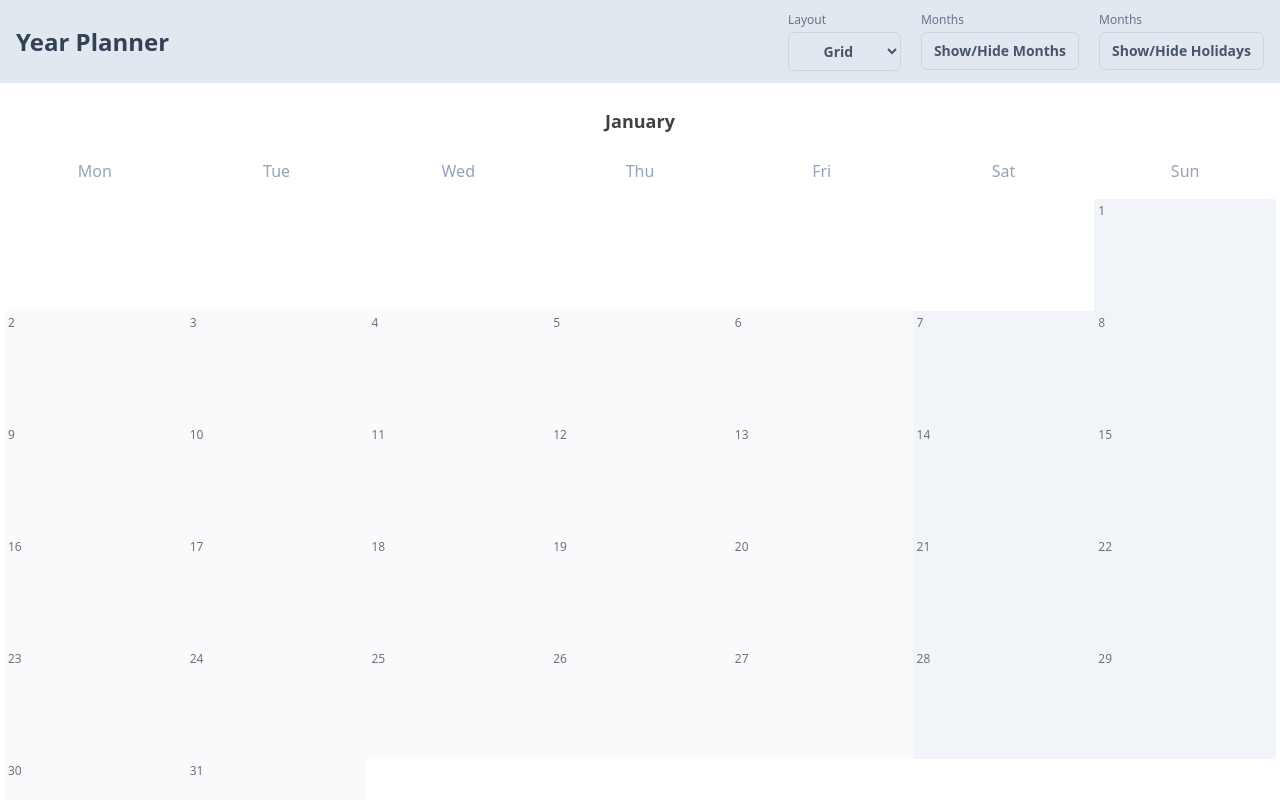
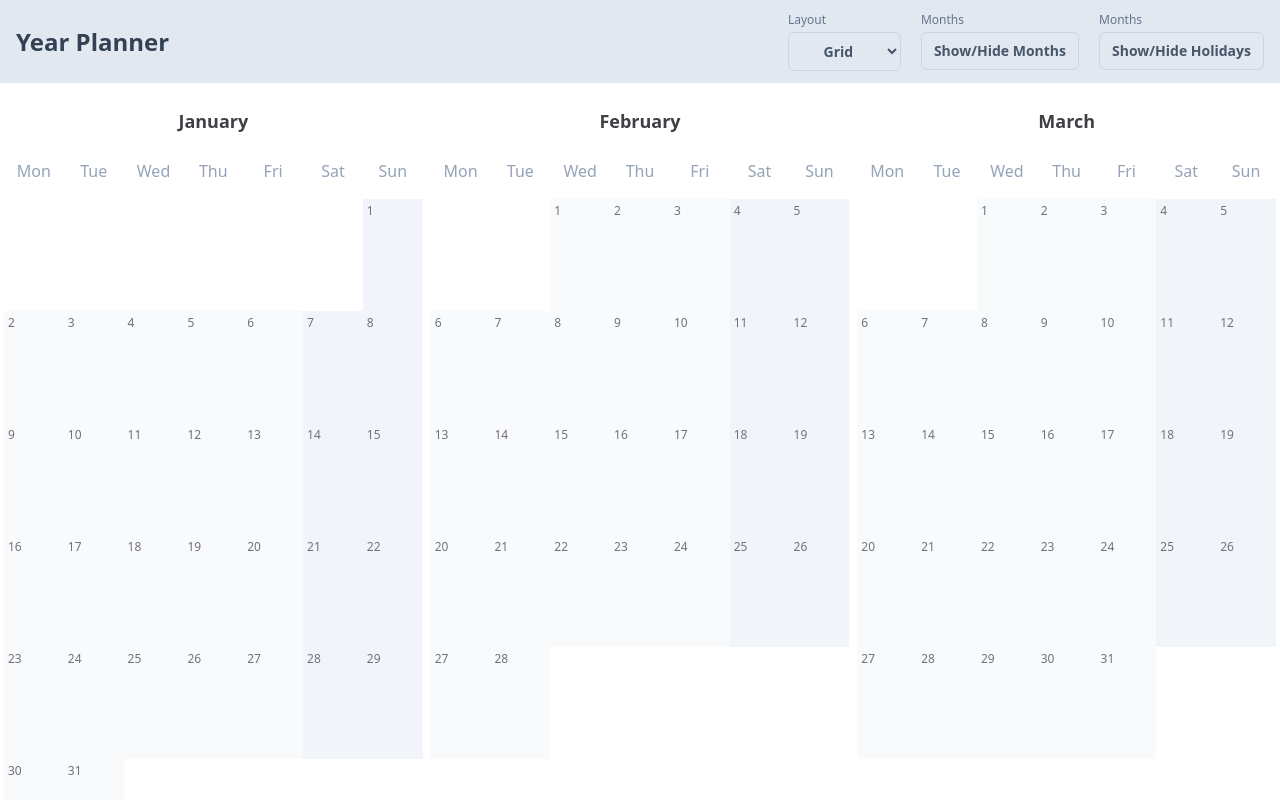
Before and after one commit to ryanzoleta/year-planner, a SvelteKit app: page / in a window 1280 px wide. Shown: the top 800 px of the page. Built offline with nearby package versions, Linux system fonts and the light colour scheme.

Commit message:
persist layout

```diff
--- /dev/null
+++ b/src/lib/types.ts
@@ -0,0 +1,9 @@
+export type Preferences = {
+  layout: string;
+};
+
+export type CalendarEvent = {
+  date: moment.Moment;
+  title: string;
+  type: 'BIRTHDAY' | 'HOLIDAY' | 'EVENT';
+};
--- a/src/routes/+page.svelte
+++ b/src/routes/+page.svelte
@@ -1,13 +1,16 @@
 <script lang="ts">
+  import { browser } from '$app/environment';
   import { daysOfWeek, allMonths } from '$lib/data';
+  import type { CalendarEvent, Preferences } from '$lib/types';
   import { generateAllDates } from '$lib/utils';
   import moment from 'moment';
   import { onMount } from 'svelte';
 
+  let preferences: Preferences;
+
   let selectingMonths = false;
   let selectingHolidays = false;
   let months = allMonths;
-  let columns = '3';
 
   const allDates = generateAllDates(2023);
   const holidays = [
@@ -23,13 +26,7 @@
     }
   ];
 
-  type Event = {
-    date: moment.Moment;
-    title: string;
-    type: 'BIRTHDAY' | 'HOLIDAY' | 'EVENT';
-  };
-
-  let events: Event[] = [];
+  let events: CalendarEvent[] = [];
 
   onMount(() => {
     events = [
@@ -40,6 +37,14 @@
         type: 'BIRTHDAY'
       }
     ];
+
+    console.log('Retrieving local copy');
+    const preferencesString = localStorage.getItem('preferences');
+    preferences = preferencesString
+      ? JSON.parse(preferencesString)
+      : {
+          layout: '3'
+        };
 
     window.onclick = (event) => {
       const targetElement = event.target;
@@ -59,8 +64,16 @@
       selectingHolidays = false;
     };
   });
+
+  $: {
+    if (browser && preferences) {
+      console.log('Updating local copy');
+      localStorage.setItem('preferences', JSON.stringify(preferences));
+    }
+  }
 </script>
 
+{#if preferences}
   <div class="mb-3 flex place-content-between place-items-center gap-2 bg-slate-200 px-4 py-3">
     <h1 class="text-2xl font-extrabold text-slate-700">Year Planner</h1>
 
@@ -69,7 +82,7 @@
         <p class="text-xs text-slate-500">Layout</p>
         <select
           class="relative h-full w-fit rounded-md border border-slate-300 bg-slate-200 px-3 py-2 text-center text-sm font-bold text-slate-600 transition duration-100 hover:bg-slate-300"
-        bind:value={columns}>
+          bind:value={preferences.layout}>
           <option value="3">Grid</option>
           <option value="2">2-Column</option>
           <option value="1">Stack</option>
@@ -146,7 +159,12 @@
     </div>
   </div>
 
-<div class="grid grid-cols-{columns} gap-2 p-1 {parseInt(columns) < 3 ? 'px-10' : ''}">
+  <div
+    class="grid {parseInt(preferences.layout) === 3
+      ? 'grid-cols-3'
+      : parseInt(preferences.layout) === 2
+      ? 'grid-cols-2'
+      : 'grid-cols-1'} gap-2 p-1 {parseInt(preferences.layout) < 3 ? 'px-10' : ''}">
     {#each months as month}
       {#if month.visible}
         <div>
@@ -194,7 +212,11 @@
                   class="flex h-20 flex-col hover:bg-slate-200 {date.day() === 6 || date.day() === 0
                     ? 'bg-slate-100'
                     : 'bg-slate-50'}
-                  {columns === '3' ? 'h-28' : columns === '2' ? 'h-32' : 'h-32'}">
+                  {preferences.layout === '3'
+                    ? 'h-28'
+                    : preferences.layout === '2'
+                    ? 'h-32'
+                    : 'h-32'}">
                   <p class="p-1 text-xs text-zinc-500">{date.format('D')}</p>
 
                   {#each events as event}
@@ -206,10 +228,6 @@
                     {/if}
                   {/each}
                 </button>
-
-              <!-- {#if date.format('YYYY-MM-DD') === date.endOf('month').format('YYYY-MM-DD')}
-              <div  />
-            {/if} -->
               {/if}
             {/each}
           </div>
@@ -217,3 +235,4 @@
       {/if}
     {/each}
   </div>
+{/if}
```
Lines whose indentation alone changed are shown as unchanged.
